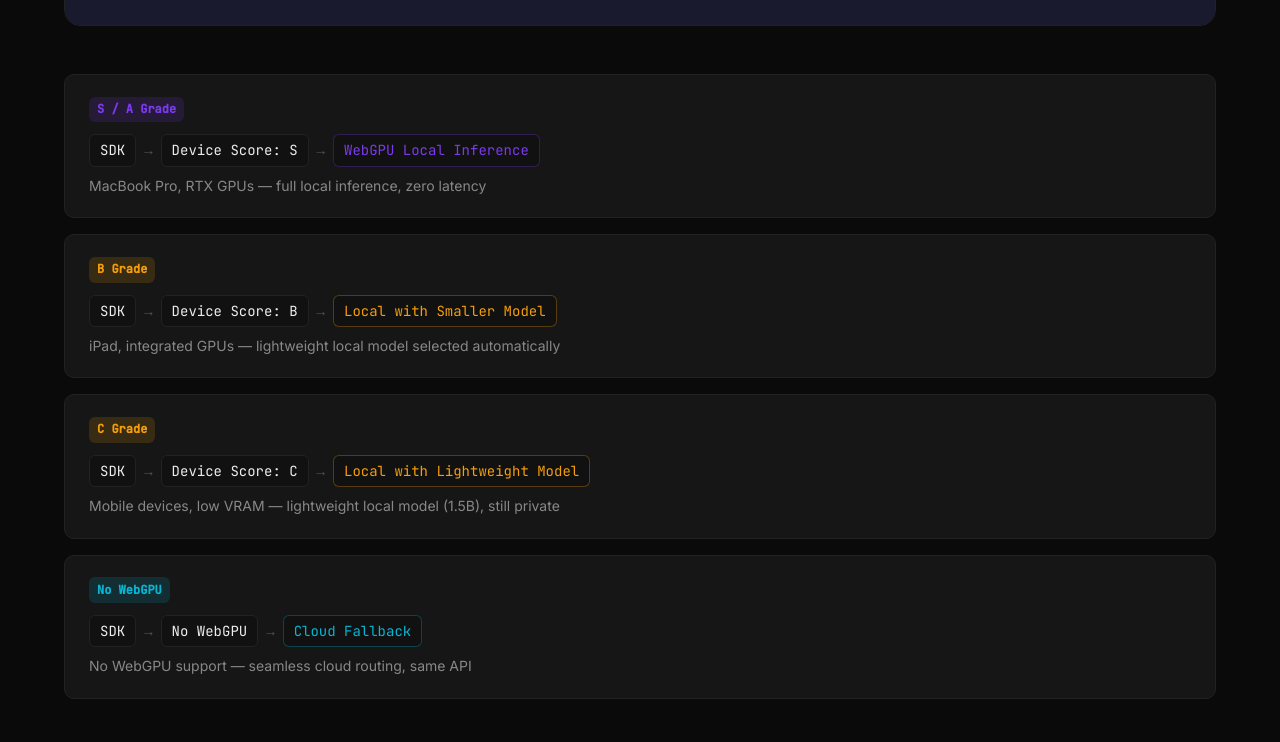
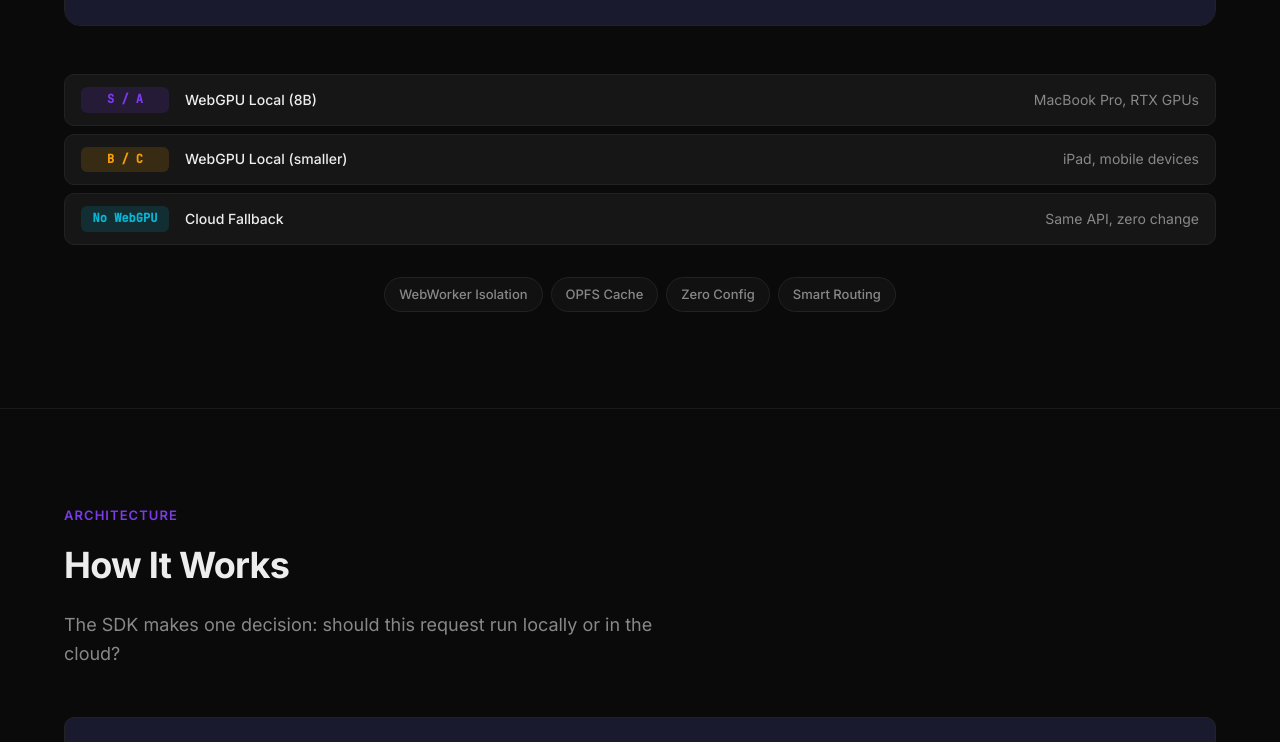
Before and after one commit to WebLLM-io/webllm.io, an Astro site in the folder apps/web/: page / in a window 1280 px wide. Shown: the part 2036-2778 px from the top of the page. Built offline with nearby package versions, Linux system fonts and the light colour scheme; Astro itself is replaced by a stand-in of ours.

Commit message:
Rewrite Solution section with compact route table and feature pills
Replace 4 verbose route cards with a 3-row route table (B/C merged).
Add feature pills row (WebWorker Isolation, OPFS Cache, Zero Config,
Smart Routing) migrated from the HowItWorks section.

```diff
--- a/apps/web/src/components/Solution.astro
+++ b/apps/web/src/components/Solution.astro
@@ -30,51 +30,29 @@
 {'}'});</code></pre>
     </div>
 
-    <div class="routes">
-      <div class="route-card">
-        <div class="route-badge route-badge-local">S / A Grade</div>
-        <div class="route-path">
-          <span class="route-step">SDK</span>
-          <span class="route-arrow">&rarr;</span>
-          <span class="route-step">Device Score: S</span>
-          <span class="route-arrow">&rarr;</span>
-          <span class="route-step highlight-local">WebGPU Local Inference</span>
-        </div>
-        <p class="route-desc">MacBook Pro, RTX GPUs — full local inference, zero latency</p>
+    <div class="route-table">
+      <div class="route-row">
+        <span class="route-grade route-grade-local">S / A</span>
+        <span class="route-target">WebGPU Local (8B)</span>
+        <span class="route-example">MacBook Pro, RTX GPUs</span>
       </div>
-      <div class="route-card">
-        <div class="route-badge route-badge-mid">B Grade</div>
-        <div class="route-path">
-          <span class="route-step">SDK</span>
-          <span class="route-arrow">&rarr;</span>
-          <span class="route-step">Device Score: B</span>
-          <span class="route-arrow">&rarr;</span>
-          <span class="route-step highlight-mid">Local with Smaller Model</span>
-        </div>
-        <p class="route-desc">iPad, integrated GPUs — lightweight local model selected automatically</p>
+      <div class="route-row">
+        <span class="route-grade route-grade-mid">B / C</span>
+        <span class="route-target">WebGPU Local (smaller)</span>
+        <span class="route-example">iPad, mobile devices</span>
       </div>
-      <div class="route-card">
-        <div class="route-badge route-badge-mid">C Grade</div>
-        <div class="route-path">
-          <span class="route-step">SDK</span>
-          <span class="route-arrow">&rarr;</span>
-          <span class="route-step">Device Score: C</span>
-          <span class="route-arrow">&rarr;</span>
-          <span class="route-step highlight-mid">Local with Lightweight Model</span>
-        </div>
-        <p class="route-desc">Mobile devices, low VRAM — lightweight local model (1.5B), still private</p>
+      <div class="route-row">
+        <span class="route-grade route-grade-cloud">No WebGPU</span>
+        <span class="route-target">Cloud Fallback</span>
+        <span class="route-example">Same API, zero change</span>
       </div>
-      <div class="route-card">
-        <div class="route-badge route-badge-cloud">No WebGPU</div>
-        <div class="route-path">
-          <span class="route-step">SDK</span>
-          <span class="route-arrow">&rarr;</span>
-          <span class="route-step">No WebGPU</span>
-          <span class="route-arrow">&rarr;</span>
-          <span class="route-step highlight-cloud">Cloud Fallback</span>
-        </div>
-        <p class="route-desc">No WebGPU support — seamless cloud routing, same API</p>
-      </div>
+    </div>
+
+    <div class="feature-pills">
+      <span class="pill">WebWorker Isolation</span>
+      <span class="pill">OPFS Cache</span>
+      <span class="pill">Zero Config</span>
+      <span class="pill">Smart Routing</span>
     </div>
   </div>
 </section>
@@ -128,77 +106,97 @@
     margin: 0;
   }
 
-  .routes {
+  /* Route table */
+  .route-table {
     display: flex;
     flex-direction: column;
-    gap: 1rem;
+    gap: 0.5rem;
+    margin-bottom: 2rem;
   }
 
-  .route-card {
+  .route-row {
+    display: flex;
+    align-items: center;
+    gap: 1rem;
+    padding: 0.75rem 1rem;
     background: var(--color-bg-card);
     border: 1px solid var(--color-border);
     border-radius: var(--radius-md);
-    padding: 1.25rem 1.5rem;
+    font-size: 0.875rem;
   }
 
-  .route-badge {
-    display: inline-block;
+  .route-grade {
+    font-family: var(--font-mono);
+    font-weight: 600;
     font-size: 0.75rem;
-    font-weight: 600;
-    font-family: var(--font-mono);
     padding: 0.2rem 0.5rem;
     border-radius: var(--radius-sm);
-    margin-bottom: 0.75rem;
+    flex-shrink: 0;
+    min-width: 5.5rem;
+    text-align: center;
   }
 
-  .route-badge-local {
+  .route-grade-local {
     background: rgba(124, 58, 237, 0.15);
     color: var(--color-accent);
   }
 
-  .route-badge-mid {
+  .route-grade-mid {
     background: rgba(245, 158, 11, 0.15);
     color: var(--color-amber);
   }
 
-  .route-badge-cloud {
+  .route-grade-cloud {
     background: rgba(6, 182, 212, 0.15);
     color: var(--color-cyan);
   }
 
-  .route-path {
-    display: flex;
-    align-items: center;
-    gap: 0.5rem;
-    flex-wrap: wrap;
-    margin-bottom: 0.5rem;
-    font-family: var(--font-mono);
-    font-size: 0.875rem;
+  .route-target {
+    font-weight: 500;
+    flex-shrink: 0;
   }
 
-  .route-step {
-    padding: 0.25rem 0.625rem;
-    background: var(--color-bg-elevated);
-    border: 1px solid var(--color-border);
-    border-radius: var(--radius-sm);
+  .route-example {
+    color: var(--color-text-secondary);
+    margin-left: auto;
   }
 
-  .route-arrow {
-    color: var(--color-text-muted);
+  /* Feature pills */
+  .feature-pills {
+    display: flex;
+    flex-wrap: wrap;
+    gap: 0.5rem;
+    justify-content: center;
   }
 
-  .highlight-local { color: var(--color-accent); border-color: rgba(124, 58, 237, 0.3); }
-  .highlight-mid { color: var(--color-amber); border-color: rgba(245, 158, 11, 0.3); }
-  .highlight-cloud { color: var(--color-cyan); border-color: rgba(6, 182, 212, 0.3); }
-
-  .route-desc {
-    font-size: 0.875rem;
+  .pill {
+    font-size: 0.8125rem;
+    font-weight: 500;
+    padding: 0.375rem 0.875rem;
+    border: 1px solid var(--color-border);
+    border-radius: 999px;
     color: var(--color-text-secondary);
+    background: var(--color-bg-elevated);
   }
 
   @media (max-width: 768px) {
-    .route-path {
+    .route-row {
+      flex-direction: column;
+      align-items: flex-start;
+      gap: 0.25rem;
+    }
+
+    .route-example {
+      margin-left: 0;
+    }
+
+    .feature-pills {
+      gap: 0.375rem;
+    }
+
+    .pill {
       font-size: 0.75rem;
+      padding: 0.25rem 0.625rem;
     }
   }
 </style>
```
